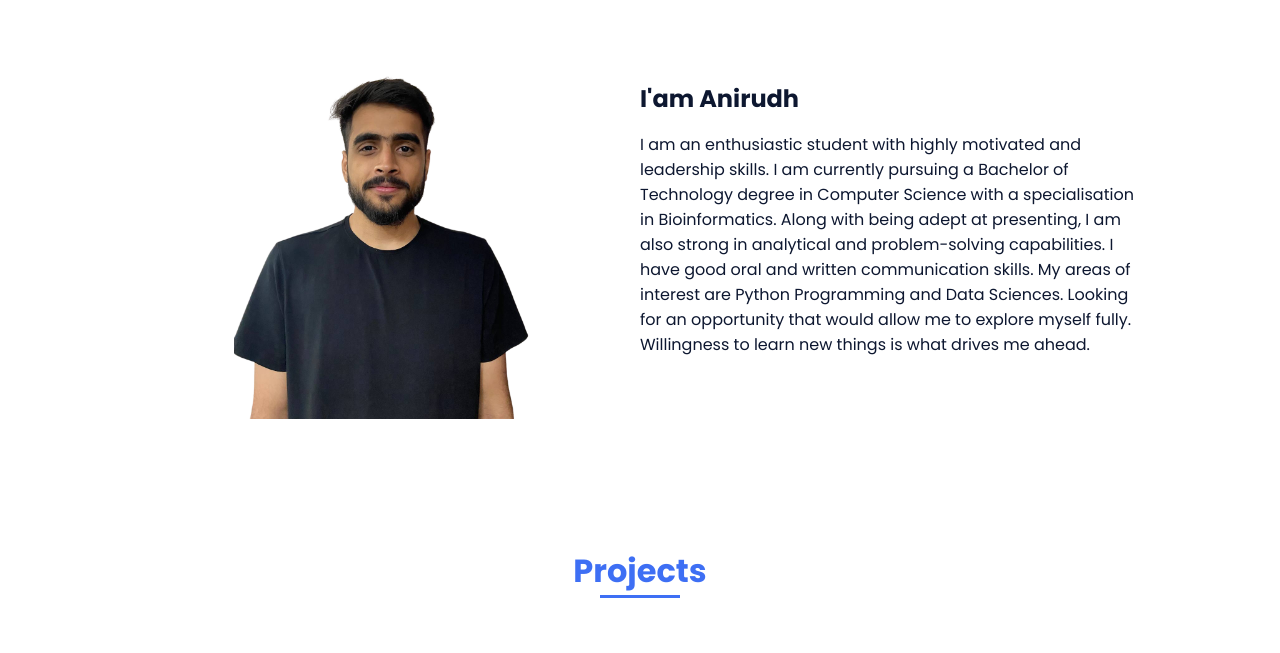
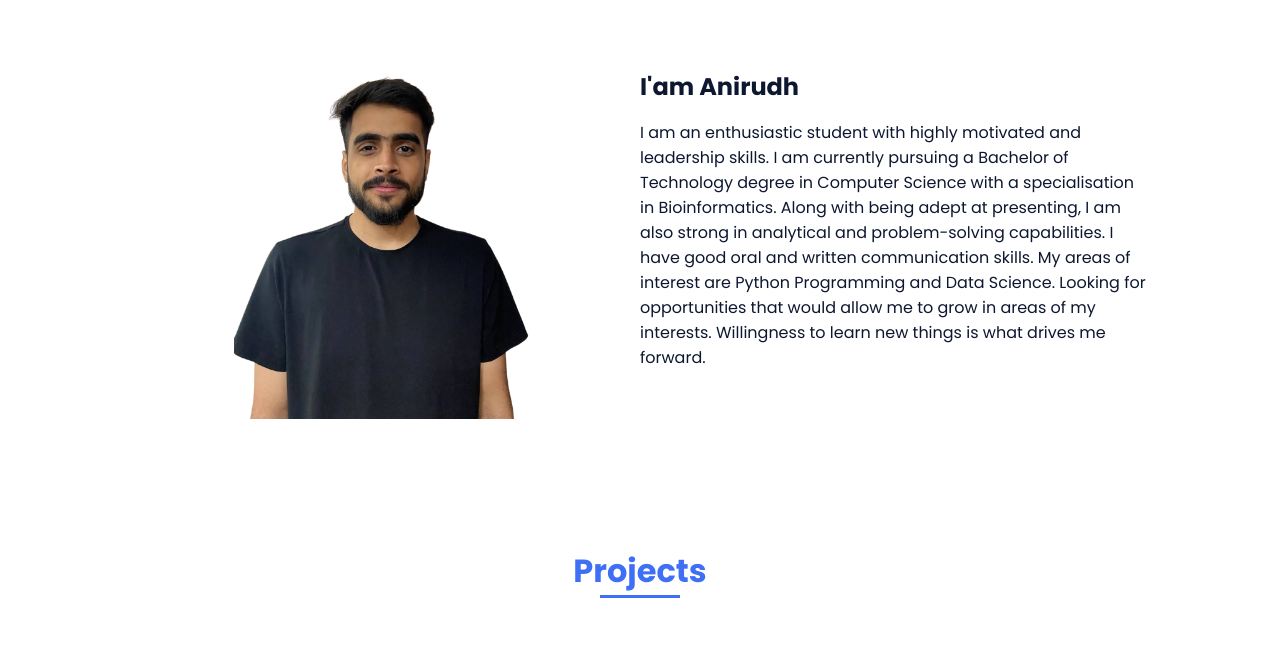
Before and after one commit to Anirudhmishra22/Portfolio-Website, a plain HTML site: page index.html in a window 1280 px wide. Shown: the part 880-1533 px from the top of the page. Drawn offline with nearby package versions, Linux system fonts and the light colour scheme.

Commit message:
Update index.html

```diff
--- a/index.html
+++ b/index.html
@@ -74,7 +74,7 @@
 
                     <div>
                         <h2 class="about__subtitle">I'am Anirudh</h2>
-                        <p class="about__text">I am an enthusiastic student with highly motivated and leadership skills. I am currently pursuing a Bachelor of Technology degree in Computer Science with a specialisation in Bioinformatics. Along with being adept at presenting, I am also strong in analytical and problem-solving capabilities. I have good oral and written communication skills. My areas of interest are Python Programming and Data Sciences. Looking for an opportunity that would allow me to explore myself fully. Willingness to learn new things is what drives me ahead.</p>
+                        <p class="about__text">I am an enthusiastic student with highly motivated and leadership skills. I am currently pursuing a Bachelor of Technology degree in Computer Science with a specialisation in Bioinformatics. Along with being adept at presenting, I am also strong in analytical and problem-solving capabilities. I have good oral and written communication skills. My areas of interest are Python Programming and Data Science. Looking for opportunities that would allow me to grow in areas of my interests. Willingness to learn new things is what drives me forward.</p>
                     </div>
                 </div>
             </section>
```
